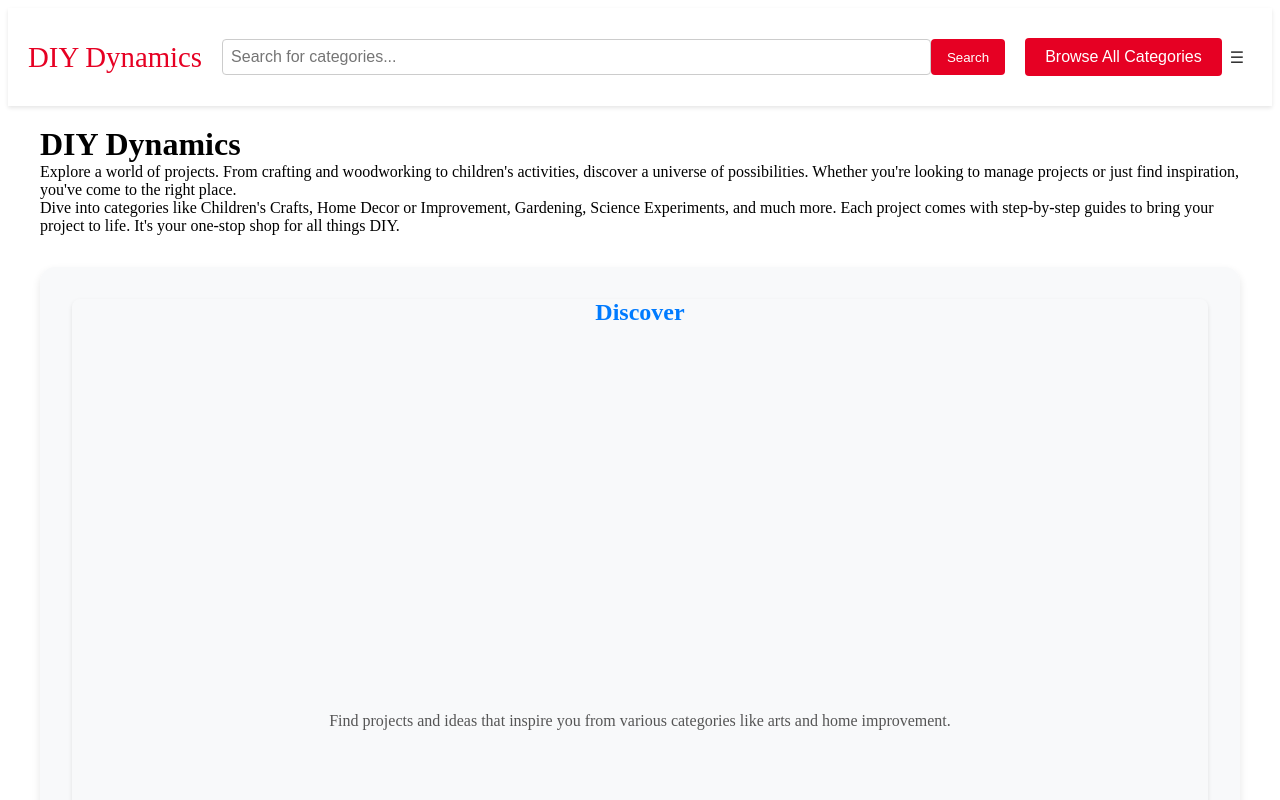
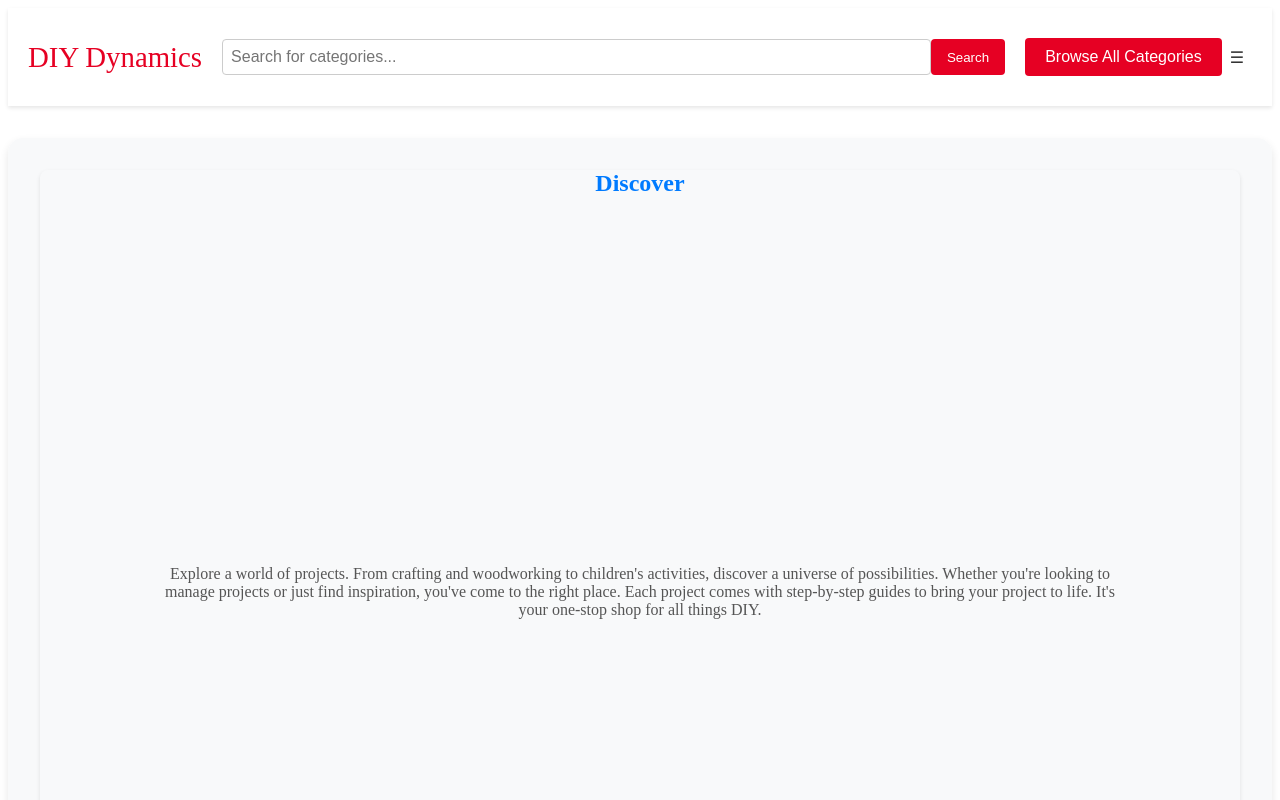
Before and after one commit to aholley112/diy_dynamics_client, an Angular app: page /home in a window 1280 px wide. Shown: the top 800 px of the page. Built offline with nearby package versions, Linux system fonts and the light colour scheme.

Commit message:
adding text to feature boxes

```diff
--- a/src/app/home/home.component.html
+++ b/src/app/home/home.component.html
@@ -13,14 +13,6 @@
   <!-- Content Area -->
   <div class="content-area">
 <!-- Introduction Text -->
-<div class="intro-section">
-  <h1>DIY Dynamics</h1>
-  <p class="intro-text">
-    Explore a world of projects. From crafting and woodworking to children's activities, discover a universe of possibilities. Whether you're looking to manage projects or just find inspiration, you've come to the right place.
-  </p>
-  <p class="detailed-text">
-    Dive into categories like Children's Crafts, Home Decor or Improvement, Gardening, Science Experiments, and much more. Each project comes with step-by-step guides to bring your project to life. It's your one-stop shop for all things DIY.
-  </p>
 </div>
 
 <!-- Bootstrap Carousel for Features -->
@@ -29,7 +21,7 @@
     <div class="carousel-item active">
       <div class="feature-box">
         <h2>Discover</h2>
-        <p>Find projects and ideas that inspire you from various categories like arts and home improvement.</p>
+        <p> Explore a world of projects. From crafting and woodworking to children's activities, discover a universe of possibilities. Whether you're looking to manage projects or just find inspiration, you've come to the right place. Each project comes with step-by-step guides to bring your project to life. It's your one-stop shop for all things DIY.</p>
       </div>
     </div>
     <div class="carousel-item">
```
